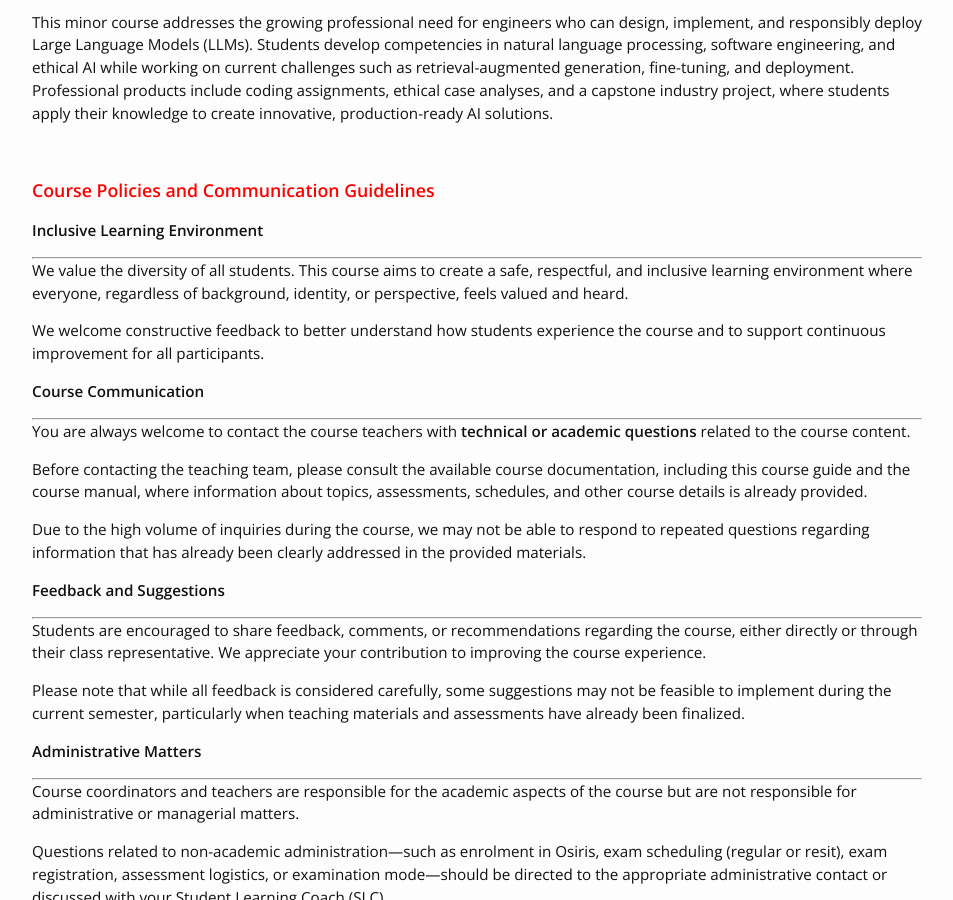
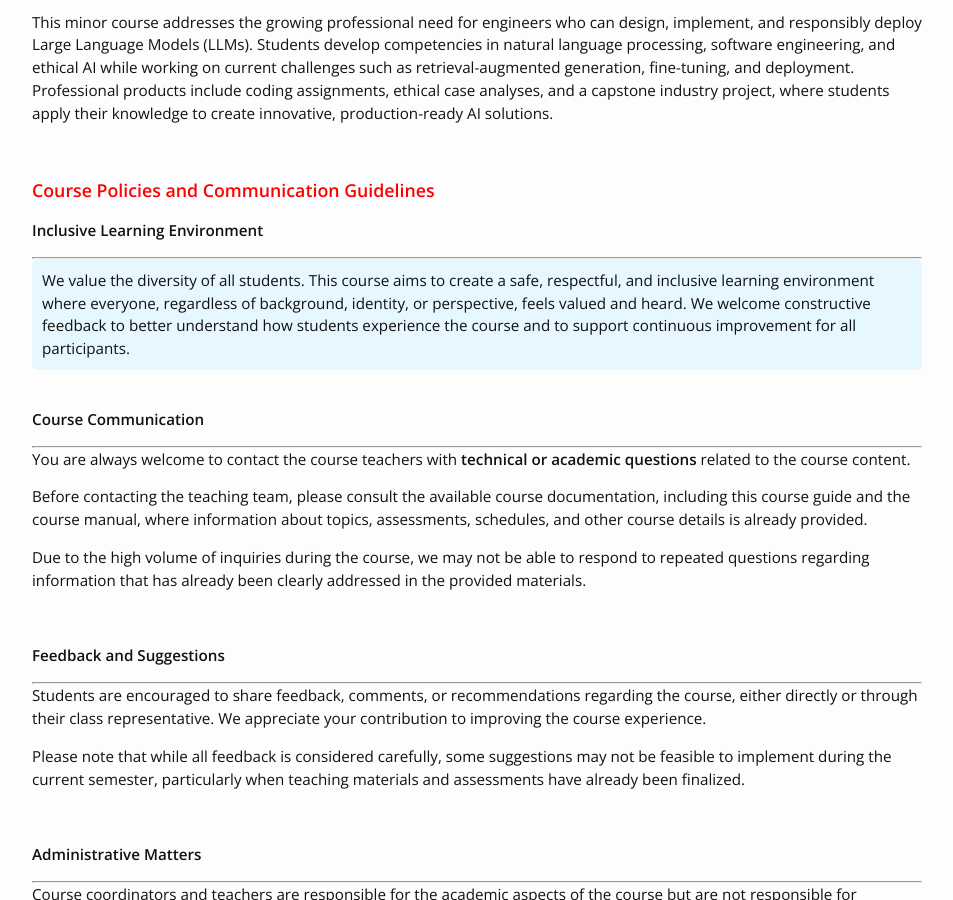
Before and after one commit to BabakBasharirad/llm-engineering, a Jekyll site: the page built from index.md, in a window 1280 px wide and 900 px high, scrolled down 482 px. Shown: the whole window, without its empty margins (163-1116 px from the left). Built offline with Jekyll 4.4.1, drawn with Linux system fonts in a browser that asks for light colours; nearby versions of some CDN libraries.

Commit message:
Update index.md

```diff
--- a/index.md
+++ b/index.md
@@ -10,10 +10,13 @@ layout: home
 
 ---
 
+<div style="background-color: #e6f7ff; padding: 10px; border-radius: 6px;">
 We value the diversity of all students. This course aims to create a safe, respectful, and inclusive learning environment where everyone, regardless of background, identity, or perspective, feels valued and heard.
 
 We welcome constructive feedback to better understand how students experience the course and to support continuous improvement for all participants.
+</div>
 
+<br>
 
 #### **Course Communication**
 
@@ -25,7 +28,7 @@ Before contacting the teaching team, please consult the available course documen
 
 Due to the high volume of inquiries during the course, we may not be able to respond to repeated questions regarding information that has already been clearly addressed in the provided materials.
 
-
+<br>
 
 #### **Feedback and Suggestions**
 
@@ -35,6 +38,8 @@ Students are encouraged to share feedback, comments, or recommendations regardin
 
 Please note that while all feedback is considered carefully, some suggestions may not be feasible to implement during the current semester, particularly when teaching materials and assessments have already been finalized.
 
+<br>
+
 #### **Administrative Matters**
 
 ---
@@ -42,6 +47,8 @@ Please note that while all feedback is considered carefully, some suggestions ma
 Course coordinators and teachers are responsible for the academic aspects of the course but are not responsible for administrative or managerial matters.
 
 Questions related to non-academic administration—such as enrolment in Osiris, exam scheduling (regular or resit), exam registration, assessment logistics, or examination mode—should be directed to the appropriate administrative contact or discussed with your Student Learning Coach (SLC).
+
+<br>
 
 #### **Course Document Updates**
 
```
